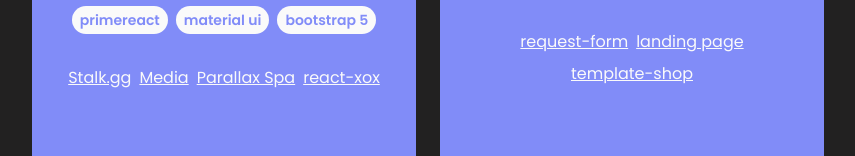
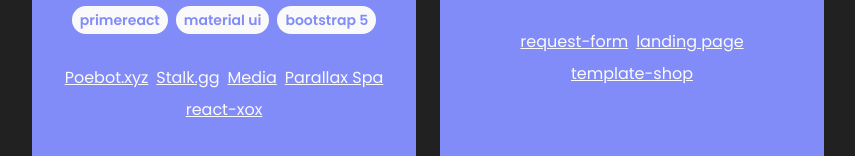
Before and after one commit to Yefee8/portfolio, a Next.js app: page / in a window 1280 px wide. Shown: the part 1094-1250 px from the top of the page, without its empty margins (212-1067 px from the left). Built offline with nearby package versions, Linux system fonts and the light colour scheme.

Commit message:
new project added

```diff
--- a/components/skills.js
+++ b/components/skills.js
@@ -13,6 +13,10 @@ export default function Skills() {
                 'bootstrap 5'
             ],
             projects: [
+                {
+                    title: 'Poebot.xyz',
+                    link: 'https://poebot.xyz'
+                },
                 {
                     title: 'Stalk.gg',
                     link: 'https://stalk.gg'
```
